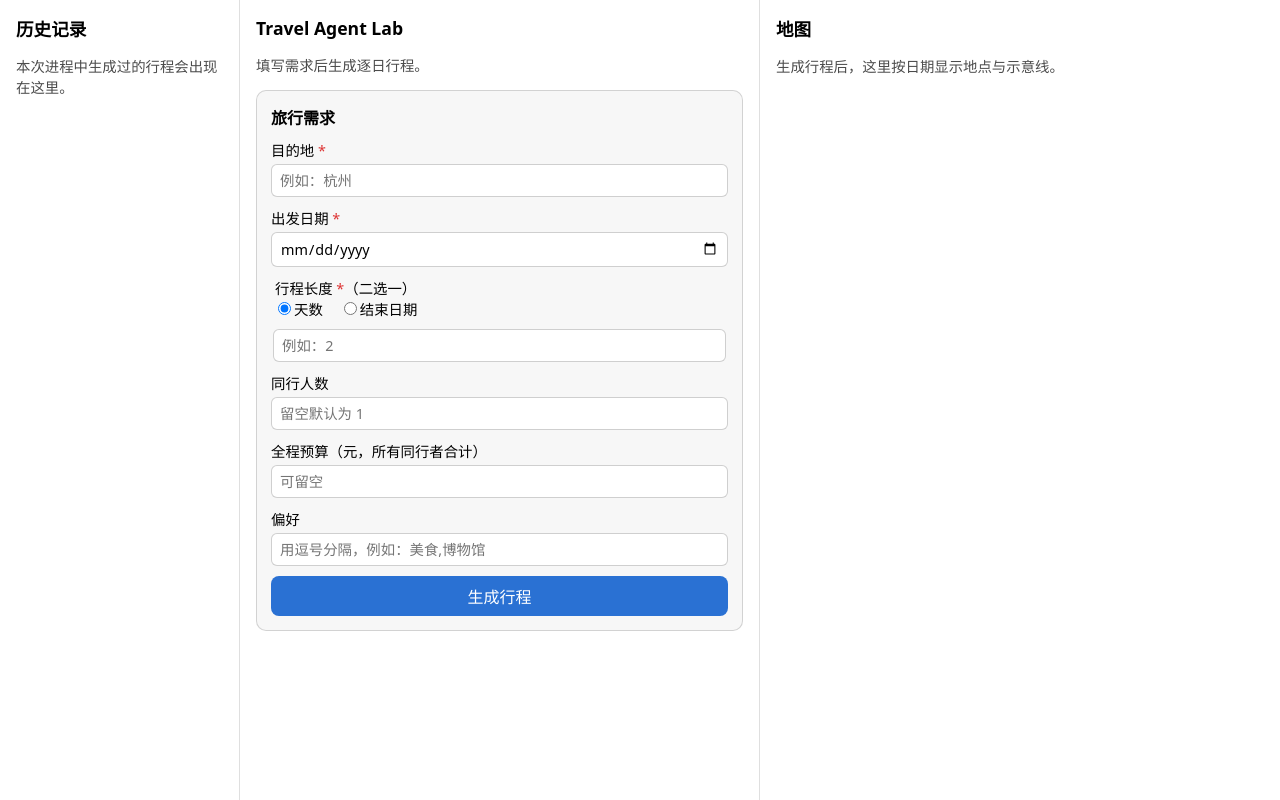
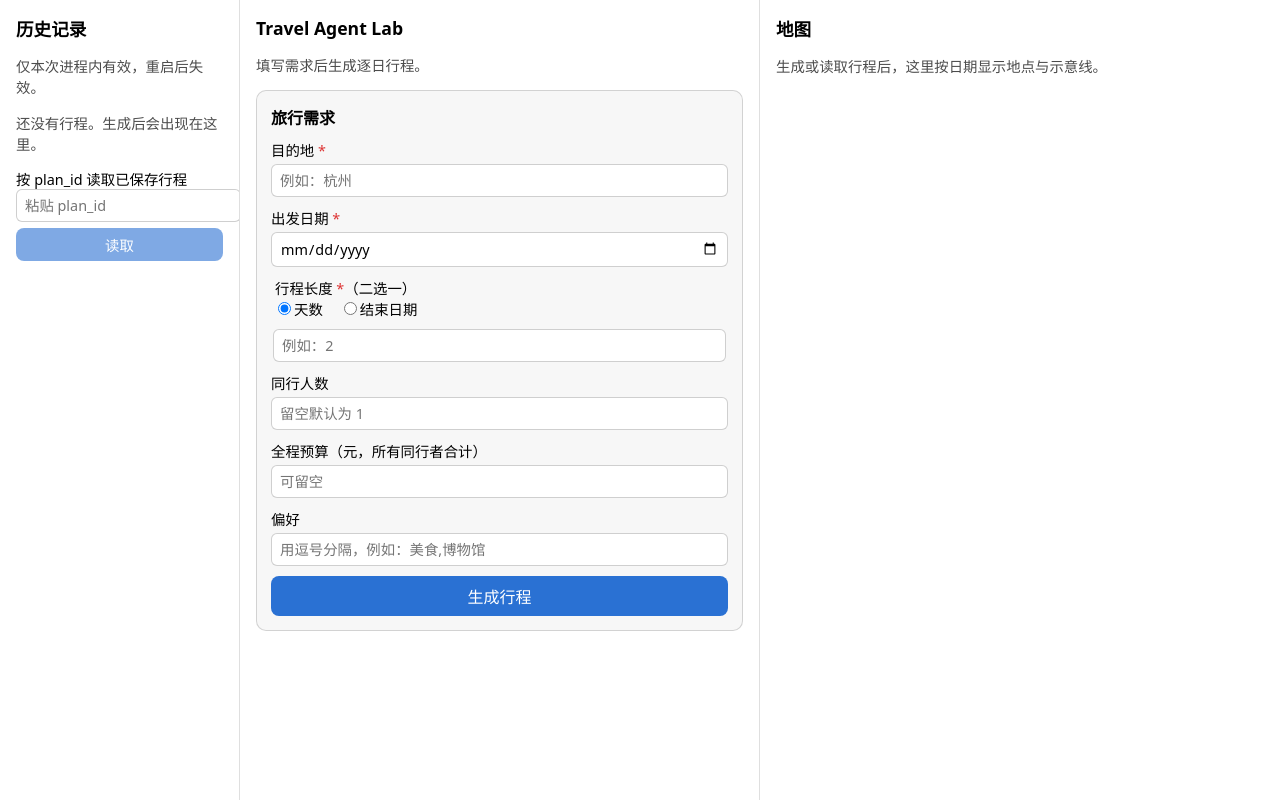
Before and after one commit to Lin-Ki-07/travel-agent-lab, a React (Vite) app in the folder web/: page / in a window 1280 px wide. Built offline with nearby package versions, Linux system fonts and the light colour scheme.

Commit message:
feat(web): 增加行程保存、按 plan_id 读取与历史记录

```diff
--- a/web/src/App.css
+++ b/web/src/App.css
@@ -205,6 +205,94 @@ body {
   font-size: 0.8rem;
 }
 
+.history-list {
+  list-style: none;
+  padding: 0;
+  margin: 8px 0;
+}
+
+.history-item {
+  width: 100%;
+  display: flex;
+  flex-direction: column;
+  align-items: flex-start;
+  gap: 2px;
+  padding: 8px;
+  margin-bottom: 6px;
+  border: 1px solid #8885;
+  border-radius: 8px;
+  background: transparent;
+  font: inherit;
+  text-align: left;
+  cursor: pointer;
+}
+
+.history-item.active {
+  border-color: #2a71d3;
+  background: #2a71d31a;
+}
+
+.badge {
+  font-size: 0.75rem;
+  padding: 1px 6px;
+  border-radius: 999px;
+  border: 1px solid #8886;
+}
+
+.badge-saved {
+  border-color: #2a9d5c;
+  color: #2a9d5c;
+}
+
+.banner-success {
+  background: #2a9d5c1a;
+  border: 1px solid #2a9d5c40;
+}
+
+.plan-toolbar {
+  display: flex;
+  align-items: center;
+  justify-content: space-between;
+  gap: 8px;
+  margin-top: 12px;
+}
+
+.plan-toolbar p {
+  margin: 0;
+}
+
+.load-by-id {
+  display: flex;
+  flex-direction: column;
+  gap: 6px;
+  margin-top: 12px;
+  font-size: 0.9rem;
+}
+
+.load-by-id input {
+  padding: 6px 8px;
+  border: 1px solid #8886;
+  border-radius: 6px;
+  font: inherit;
+}
+
+.plan-toolbar button,
+.load-by-id button {
+  padding: 6px 12px;
+  border-radius: 8px;
+  border: none;
+  background: #2a71d3;
+  color: #fff;
+  font: inherit;
+  cursor: pointer;
+}
+
+.plan-toolbar button:disabled,
+.load-by-id button:disabled {
+  opacity: 0.6;
+  cursor: default;
+}
+
 .trip-form button:disabled {
   opacity: 0.6;
   cursor: progress;
--- a/web/src/App.tsx
+++ b/web/src/App.tsx
@@ -1,41 +1,128 @@
 import { useState } from 'react'
 import './App.css'
-import type { CreatePlanResponse } from './api'
+import { getPlan, PlanApiError, savePlan, type CreatePlanResponse } from './api'
+import HistoryPanel from './HistoryPanel'
 import ItineraryView from './ItineraryView'
 import MapPanel from './MapPanel'
 import TripForm from './TripForm'
 
-// 阶段 4：表单 + 逐日行程 + 高德地图。历史与保存（阶段 5）在后续实现。
+type Notice = { kind: 'success' | 'error'; text: string } | null
+
+// 阶段 5：表单 + 逐日行程 + 地图 + 历史记录 + 保存与按 plan_id 读取。
+// 所有状态只在当前页面内存中，刷新页面或重启后端都会失效；不做编辑、账号或跨重启持久化。
 export default function App() {
-  const [lastResult, setLastResult] = useState<CreatePlanResponse | null>(null)
+  const [plans, setPlans] = useState<CreatePlanResponse[]>([])
+  const [savedIds, setSavedIds] = useState<Set<string>>(() => new Set())
+  const [selectedId, setSelectedId] = useState<string | null>(null)
+  const [saving, setSaving] = useState(false)
+  const [loadingId, setLoadingId] = useState<string | null>(null)
+  const [notice, setNotice] = useState<Notice>(null)
+
+  const selected = plans.find((plan) => plan.plan_id === selectedId) ?? null
+  const isSaved = selected !== null && savedIds.has(selected.plan_id)
+
+  function upsertPlan(plan: CreatePlanResponse) {
+    setPlans((prev) => [plan, ...prev.filter((item) => item.plan_id !== plan.plan_id)])
+    setSelectedId(plan.plan_id)
+  }
+
+  function handleGenerated(result: CreatePlanResponse) {
+    setNotice(null)
+    upsertPlan(result)
+  }
+
+  function handleSelect(planId: string) {
+    setNotice(null)
+    setSelectedId(planId)
+  }
+
+  async function handleSave() {
+    if (!selected || saving || isSaved) return
+    setSaving(true)
+    setNotice(null)
+    try {
+      await savePlan(selected.plan_id)
+      setSavedIds((prev) => new Set(prev).add(selected.plan_id))
+      setNotice({ kind: 'success', text: '已保存。重启后端后该行程将无法再读取。' })
+    } catch (error) {
+      setNotice({ kind: 'error', text: errorText(error, '保存失败，请稍后重试。') })
+    } finally {
+      setSaving(false)
+    }
+  }
+
+  async function handleLoadById(planId: string) {
+    setLoadingId(planId)
+    setNotice(null)
+    try {
+      const plan = await getPlan(planId)
+      // 后端只允许读取已保存的行程，因此读取成功即表示已保存。
+      setSavedIds((prev) => new Set(prev).add(plan.plan_id))
+      upsertPlan(plan)
+      setNotice({ kind: 'success', text: '已读取已保存的行程。' })
+    } catch (error) {
+      setNotice({ kind: 'error', text: errorText(error, '读取失败，请稍后重试。') })
+    } finally {
+      setLoadingId(null)
+    }
+  }
 
   return (
     <div className="layout">
       <aside className="pane pane-history" aria-label="历史记录">
         <h2>历史记录</h2>
-        <p className="muted">本次进程中生成过的行程会出现在这里。</p>
+        <HistoryPanel
+          plans={plans}
+          savedIds={savedIds}
+          selectedId={selectedId}
+          loadingId={loadingId}
+          onSelect={handleSelect}
+          onLoadById={handleLoadById}
+        />
       </aside>
 
       <main className="pane pane-chat" aria-label="对话">
         <h2>Travel Agent Lab</h2>
         <p className="muted">填写需求后生成逐日行程。</p>
-        <TripForm onGenerated={setLastResult} />
-        {lastResult && (
+        <TripForm onGenerated={handleGenerated} />
+
+        {notice && (
+          <div
+            className={notice.kind === 'error' ? 'banner banner-error' : 'banner banner-success'}
+            role={notice.kind === 'error' ? 'alert' : 'status'}
+          >
+            {notice.text}
+          </div>
+        )}
+
+        {selected && (
           <>
-            <p className="muted" role="status">plan_id：{lastResult.plan_id}（仅本次进程内有效，尚未保存）</p>
-            <ItineraryView itinerary={lastResult.itinerary} />
+            <div className="plan-toolbar">
+              <p className="muted">
+                plan_id：{selected.plan_id}（{isSaved ? '已保存' : '未保存，仅本次进程内有效'}）
+              </p>
+              <button type="button" onClick={handleSave} disabled={saving || isSaved}>
+                {isSaved ? '已保存' : saving ? '保存中…' : '保存当前行程'}
+              </button>
+            </div>
+            <ItineraryView itinerary={selected.itinerary} />
           </>
         )}
       </main>
 
       <section className="pane pane-map" aria-label="地图">
         <h2>地图</h2>
-        {lastResult ? (
-          <MapPanel key={lastResult.plan_id} days={lastResult.map_days} />
+        {selected ? (
+          <MapPanel key={selected.plan_id} days={selected.map_days} />
         ) : (
-          <p className="muted">生成行程后，这里按日期显示地点与示意线。</p>
+          <p className="muted">生成或读取行程后，这里按日期显示地点与示意线。</p>
         )}
       </section>
     </div>
   )
 }
+
+function errorText(error: unknown, fallback: string): string {
+  if (error instanceof PlanApiError) return error.message
+  return fallback
+}
--- /dev/null
+++ b/web/src/HistoryPanel.tsx
@@ -0,0 +1,78 @@
+import { useState, type FormEvent } from 'react'
+import type { CreatePlanResponse } from './api'
+
+interface HistoryPanelProps {
+  plans: CreatePlanResponse[]
+  savedIds: ReadonlySet<string>
+  selectedId: string | null
+  loadingId: string | null
+  onSelect: (planId: string) => void
+  onLoadById: (planId: string) => void
+}
+
+export default function HistoryPanel({
+  plans,
+  savedIds,
+  selectedId,
+  loadingId,
+  onSelect,
+  onLoadById,
+}: HistoryPanelProps) {
+  const [idInput, setIdInput] = useState('')
+
+  function handleLoad(event: FormEvent<HTMLFormElement>) {
+    event.preventDefault()
+    const planId = idInput.trim()
+    if (!planId || loadingId) return
+    onLoadById(planId)
+  }
+
+  return (
+    <div className="history">
+      <p className="muted">仅本次进程内有效，重启后失效。</p>
+
+      {plans.length === 0 ? (
+        <p className="muted">还没有行程。生成后会出现在这里。</p>
+      ) : (
+        <ul className="history-list">
+          {plans.map((plan) => {
+            const { request } = plan.itinerary
+            const selected = plan.plan_id === selectedId
+            return (
+              <li key={plan.plan_id}>
+                <button
+                  type="button"
+                  className={selected ? 'history-item active' : 'history-item'}
+                  onClick={() => onSelect(plan.plan_id)}
+                  aria-current={selected ? 'true' : undefined}
+                >
+                  <strong>{request.destination}</strong>
+                  <span className="muted">
+                    {request.start_date} · {request.days} 天
+                  </span>
+                  <span className={savedIds.has(plan.plan_id) ? 'badge badge-saved' : 'badge'}>
+                    {savedIds.has(plan.plan_id) ? '已保存' : '未保存'}
+                  </span>
+                </button>
+              </li>
+            )
+          })}
+        </ul>
+      )}
+
+      <form className="load-by-id" onSubmit={handleLoad}>
+        <label>
+          <span>按 plan_id 读取已保存行程</span>
+          <input
+            value={idInput}
+            onChange={(e) => setIdInput(e.target.value)}
+            placeholder="粘贴 plan_id"
+          />
+        </label>
+        <button type="submit" disabled={!idInput.trim() || loadingId !== null}>
+          {loadingId ? '读取中…' : '读取'}
+        </button>
+      </form>
+    </div>
+  )
+}
--- a/web/src/api.ts
+++ b/web/src/api.ts
@@ -1,10 +1,15 @@
-// 与后端契约对接。规划请求与错误解析。
+// 与后端契约对接：规划、保存、按 plan_id 读取，以及统一的错误解析。
 import type { Itinerary, MapDay } from './types'
 
 export interface CreatePlanResponse {
   plan_id: string
   itinerary: Itinerary
   map_days: MapDay[]
+}
+
+export interface SavePlanResponse {
+  plan_id: string
+  saved: boolean
 }
 
 export class PlanApiError extends Error {
@@ -31,17 +36,16 @@ export function extractDetail(body: unknown): string | null {
   return null
 }
 
-export async function createPlan(
-  body: Record<string, string>,
-  baseUrl = '',
-): Promise<CreatePlanResponse> {
+const FALLBACK_BY_STATUS: Record<number, string> = {
+  404: '行程不存在，或尚未保存。',
+  422: '输入无效，请检查表单。',
+  502: '地点、天气或模型服务暂时失败，请稍后重试。',
+}
+
+async function requestJson<T>(url: string, init: RequestInit): Promise<T> {
   let response: Response
   try {
-    response = await fetch(`${baseUrl}/api/plans`, {
-      method: 'POST',
-      headers: { 'Content-Type': 'application/json' },
-      body: JSON.stringify(body),
-    })
+    response = await fetch(url, init)
   } catch {
     throw new PlanApiError('无法连接后端服务，请确认 uvicorn 已在 127.0.0.1:8000 启动。', null)
   }
@@ -54,15 +58,37 @@ export async function createPlan(
   }
 
   if (response.ok) {
-    return payload as CreatePlanResponse
+    return payload as T
   }
 
   const detail = extractDetail(payload)
-  if (response.status === 422) {
-    throw new PlanApiError(detail ?? '输入无效，请检查表单。', 422)
-  }
-  if (response.status === 502) {
-    throw new PlanApiError(detail ?? '地点、天气或模型服务暂时失败，请稍后重试。', 502)
-  }
-  throw new PlanApiError(detail ?? `服务返回异常（HTTP ${response.status}）。`, response.status)
+  const fallback = FALLBACK_BY_STATUS[response.status] ?? `服务返回异常（HTTP ${response.status}）。`
+  throw new PlanApiError(detail ?? fallback, response.status)
 }
+
+export function createPlan(
+  body: Record<string, string>,
+  baseUrl = '',
+): Promise<CreatePlanResponse> {
+  return requestJson<CreatePlanResponse>(`${baseUrl}/api/plans`, {
+    method: 'POST',
+    headers: { 'Content-Type': 'application/json' },
+    body: JSON.stringify(body),
+  })
+}
+
+// 只发送 plan_id，不回传行程内容；后端只会把当前进程中已生成的行程标记为已保存。
+export function savePlan(planId: string, baseUrl = ''): Promise<SavePlanResponse> {
+  return requestJson<SavePlanResponse>(
+    `${baseUrl}/api/plans/${encodeURIComponent(planId)}/save`,
+    { method: 'POST' },
+  )
+}
+
+// 仅能读取已保存的行程；未知或未保存的 ID 返回 404。
+export function getPlan(planId: string, baseUrl = ''): Promise<CreatePlanResponse> {
+  return requestJson<CreatePlanResponse>(
+    `${baseUrl}/api/plans/${encodeURIComponent(planId)}`,
+    { method: 'GET' },
+  )
+}
```
